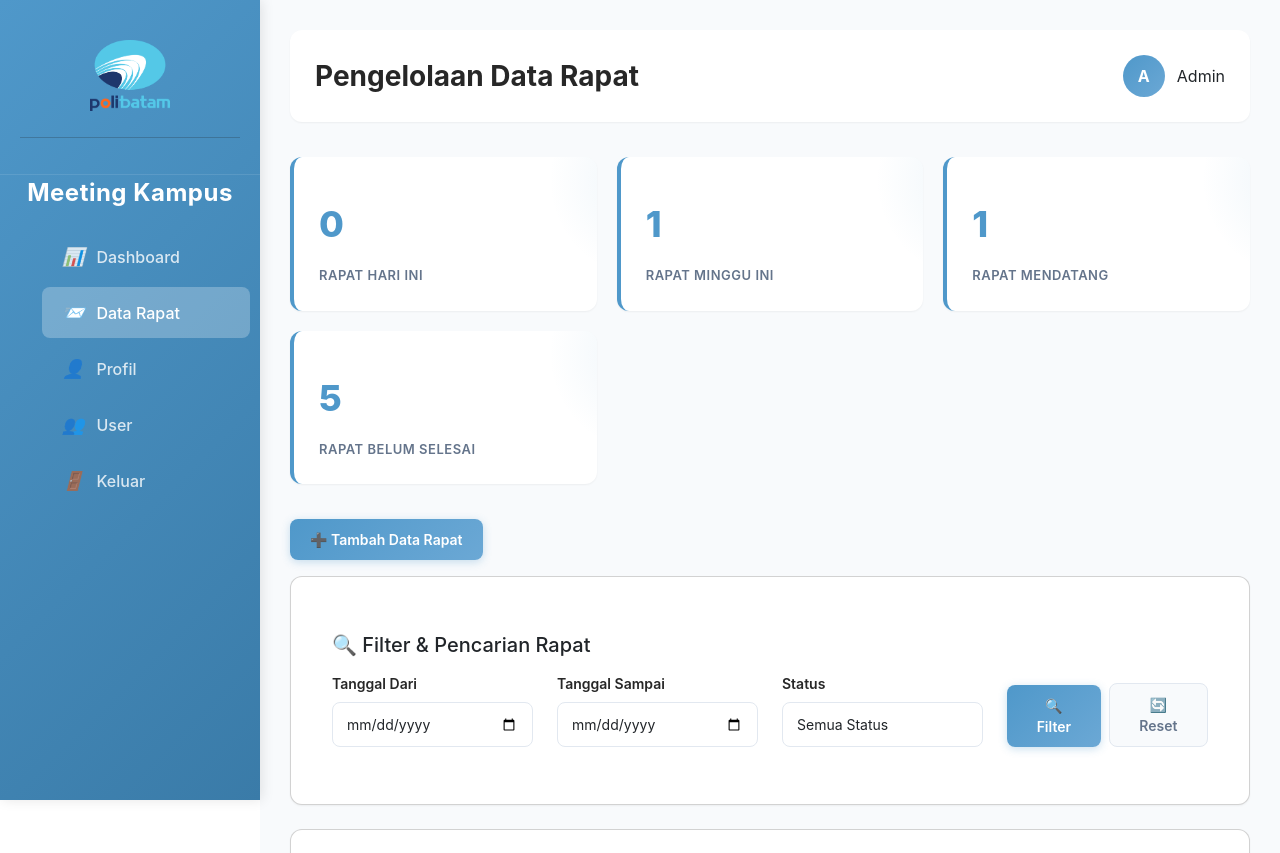
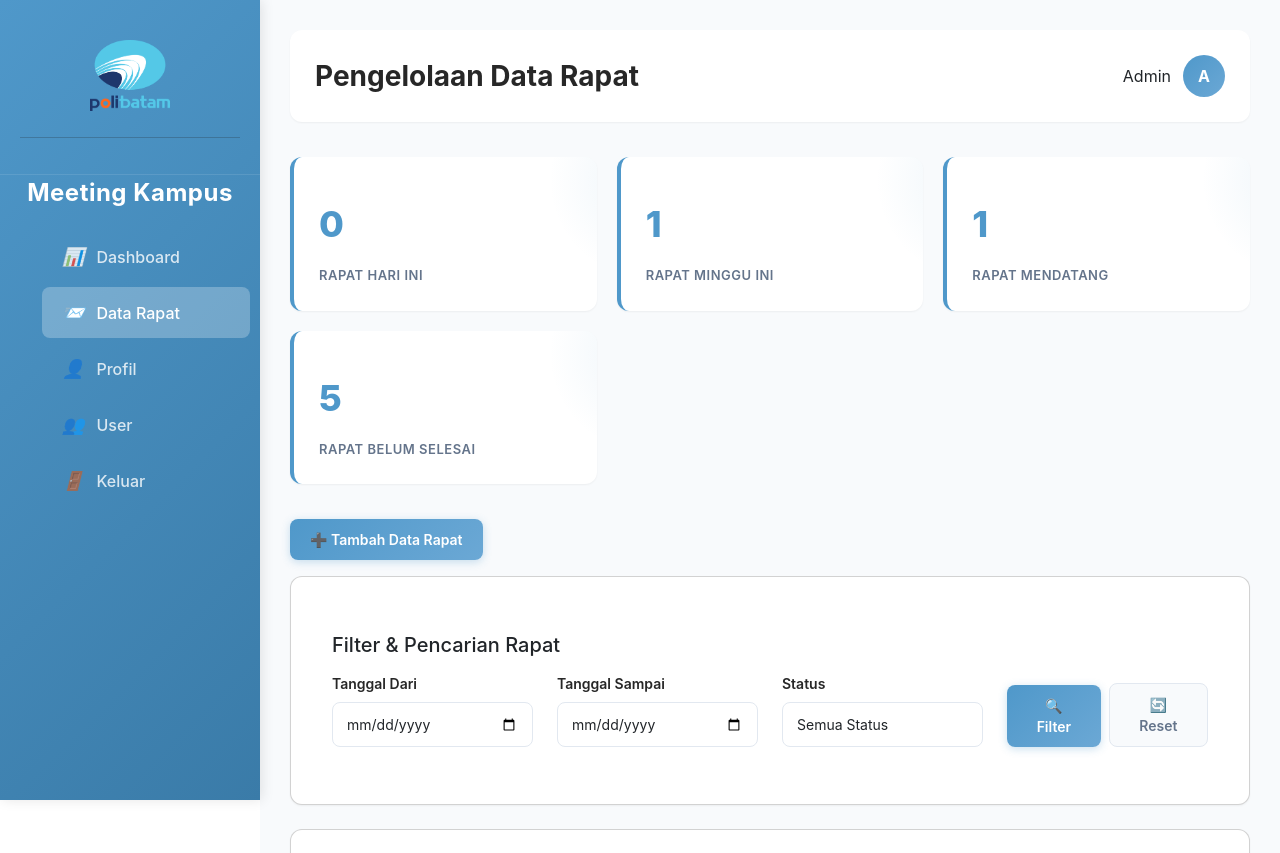
Before and after one commit to PutraAl/ProjectPerencanaanRapat, a PHP site: page /admin/rapat.php in a window 1280 px wide. Shown: the top 853 px of the page. Run offline with PHP 8.4, Linux system fonts and the light colour scheme; a user stored in the database is signed in; data comes from the database, SQL or seed files in the repository; some libraries are stand-ins or nearby versions.

Commit message:
update dikit emot ilangin, alay ewh
sama benerin ada typo dikit

```diff
--- a/admin/profile.php
+++ b/admin/profile.php
@@ -78,7 +78,7 @@ $data = mysqli_query($mysqli, "SELECT * FROM tb_user where id_user = '$id_user'"
             <h2 class="page-title">Profile</h2>
             <div class="user-info">
               <span>Admin</span>
-              <div class="use3r-avatar">A</div>
+              <div class="user-avatar">A</div>
             </div>
           </div>
 
--- a/admin/rapat.php
+++ b/admin/rapat.php
@@ -74,8 +74,8 @@ middlewareAdmin();
       <div class="header">
         <div class="page-title">Pengelolaan Data Rapat</div>
         <div class="user-info">
+          <span>Admin</span>
           <div class="user-avatar">A</div>
-          <span>Admin</span>
         </div>
       </div>
 
@@ -113,7 +113,7 @@ middlewareAdmin();
       <!-- Filter Card -->
       <div class="card mb-4">
         <div class="card-body">
-          <h5 class="mb-3">🔍 Filter & Pencarian Rapat</h5>
+          <h5 class="mb-3">Filter & Pencarian Rapat</h5>
           <form action="" method="GET" id="filterForm">
             <div class="row">
               <div class="col-md-3 mb-3">
```
